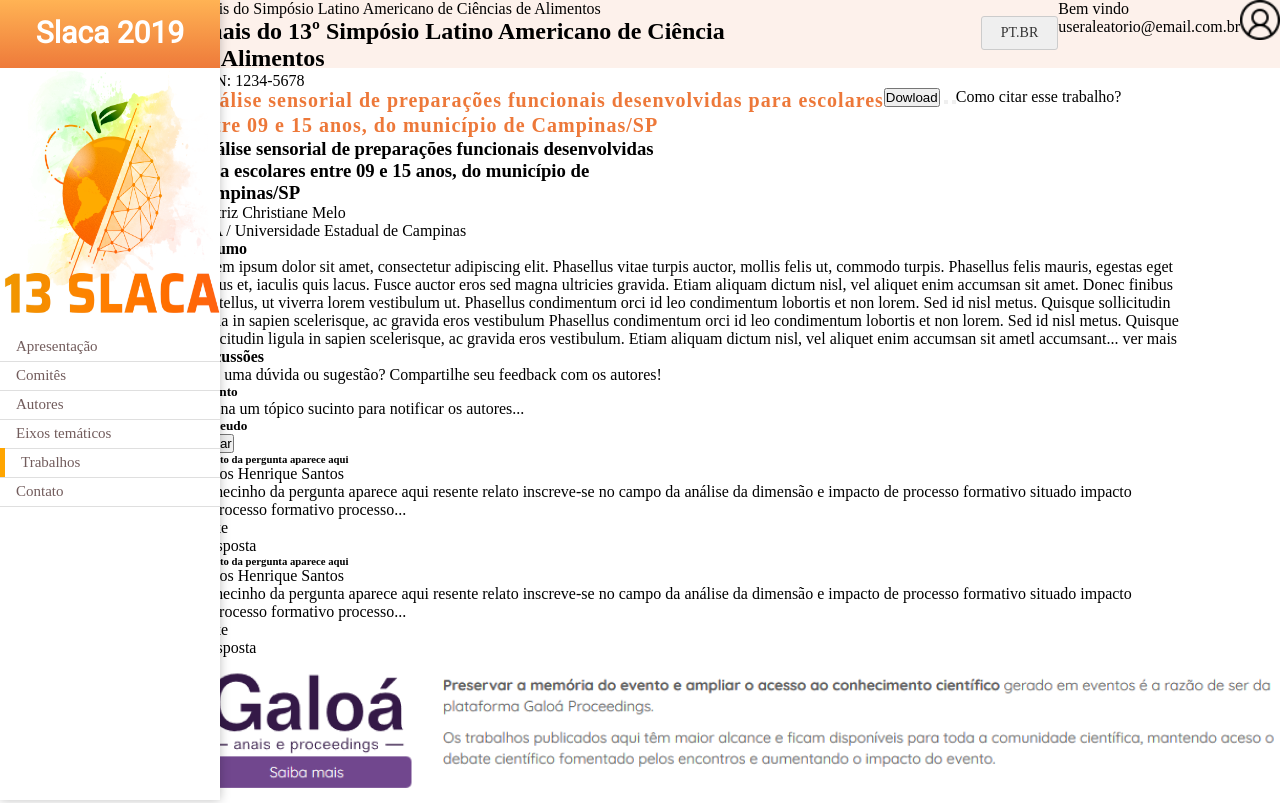
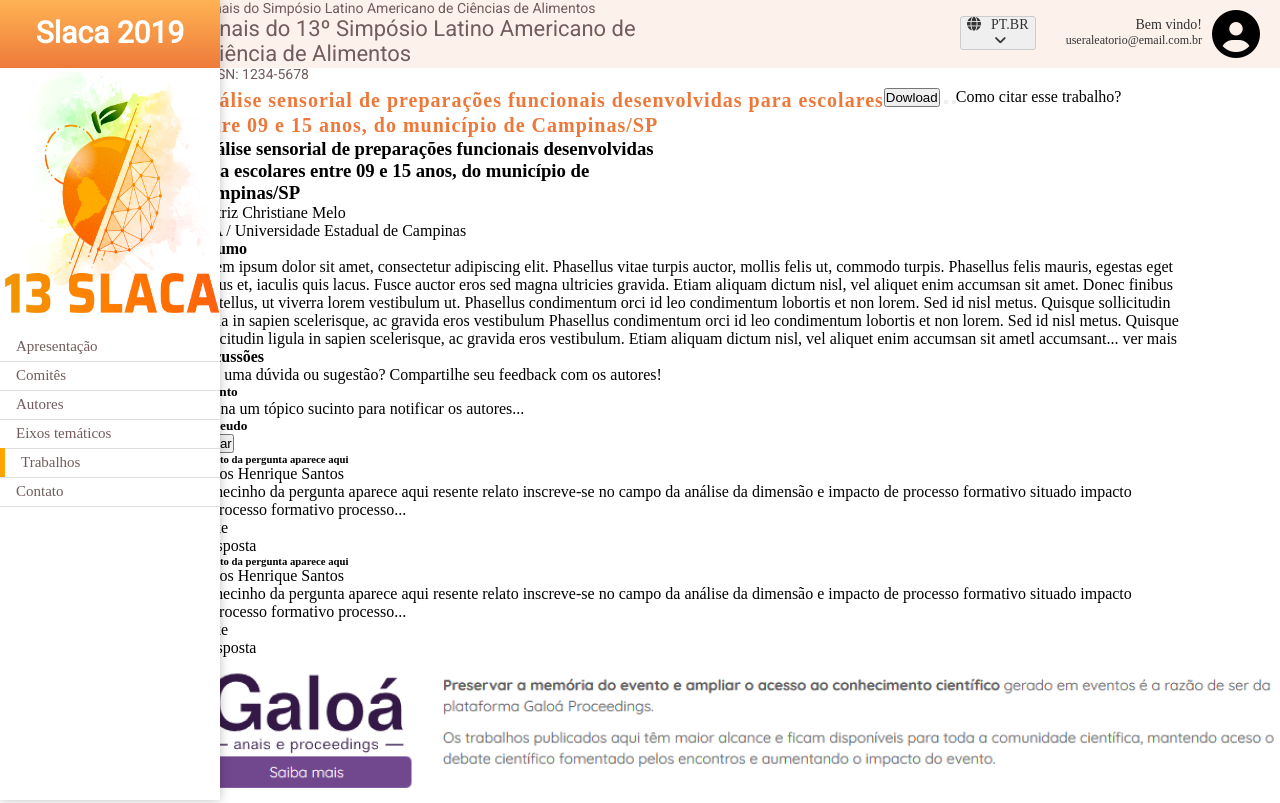
Before and after one commit to S0L4/ChuvaProcessoSeletivo, a plain HTML site: page chuvaFrontEnd/index.html in a window 1280 px wide. Drawn offline with Linux system fonts and the light colour scheme.

Commit message:
Segundo Commit - CSS metade feito

```diff
--- a/chuvaFrontEnd/css/style.css
+++ b/chuvaFrontEnd/css/style.css
@@ -5,6 +5,7 @@
 }
 
 /* AREA DO SIDE NAV */
+
 .sideNav {
     height: 100%;
     /* Full-height: remove this if you want "auto" height */
@@ -65,7 +66,6 @@
     display: block;
     box-shadow: 0px 0.5px 0px rgba(0, 0, 0, 0.25);
     border-left: 5px solid orange;
-
 }
 
 .sideNav a:hover {
@@ -73,6 +73,7 @@
 }
 
 /* AREA DO HEADER */
+
 .header {
     display: flex;
     width: 100%;
@@ -81,7 +82,23 @@
 }
 
 .headerArea {
-    margin-left: 15%;
+    margin-left: 16%;
+}
+
+.headerArea p {
+    font-family: 'Roboto';
+    font-style: normal;
+    font-weight: normal;
+    font-size: 14px;
+    color: #725C5C;
+}
+
+.headerTitle {
+    font-family: 'Roboto';
+    font-style: normal;
+    font-weight: normal;
+    font-size: 22px;
+    color: #725C5C;
 }
 
 #languageButton {
@@ -100,10 +117,26 @@
 }
 
 .login {
+    margin-top: 17px;
+    margin-left: 30px;
+    margin-right: -20px;
+    text-align: right;
+}
 
+.login p {
+    font-family: 'Quicksand';
+    font-size: 12px;
+    color: #333333;
+}
+
+#loginP1 {
+    font-family: 'Quicksand';
+    font-size: 14px;
+    color: #333333;
 }
 
 /* AREA DO MENU */
+
 .main {
     margin-left: 15%;
     margin-top: 20px;
@@ -125,11 +158,10 @@
     display: flexbox;
 }
 
-#dowloadButton {
-
-}
+#dowloadButton {}
 
 /* AREA DO FOOTER */
+
 .footer {
     display: flex;
     margin-left: 15%;
--- a/chuvaFrontEnd/index.html
+++ b/chuvaFrontEnd/index.html
@@ -7,6 +7,7 @@
     <meta http-equiv="X-UA-Compatible" content="ie=edge">
     <link rel="stylesheet" href="css/style.css">
     <link rel='stylesheet' href='https://fonts.googleapis.com/css?family=Roboto'>
+    <script src="https://kit.fontawesome.com/a259e13af9.js" crossorigin="anonymous"></script>
     <title>Chuva Front-End</title>
 </head>
 
@@ -32,14 +33,19 @@
             <p>ISSN: 1234-5678</p>
         </div>
 
-        <button id="languageButton">PT.BR </button>
+        <button id="languageButton"><i class="fas fa-globe" style="margin-right: 10px;"></i>PT.BR<i class="fas fa-angle-down" style="margin-left: 5px;"></i></button>
+
 
         <div class="login">
-            <p>Bem vindo</p>
+            <p id="loginP1">Bem vindo!</p>
             <p>useraleatorio@email.com.br</p>
         </div>
 
-        <img src="img/user.png" width="40px" height="40px">
+        <i class="fas fa-user-circle" style='font-size:48px;
+                    margin-top: 10px;
+                    margin-left: 30px;
+                    margin-right: 20px;'>
+        </i>
     </header>
 
     <main class="main">
```
